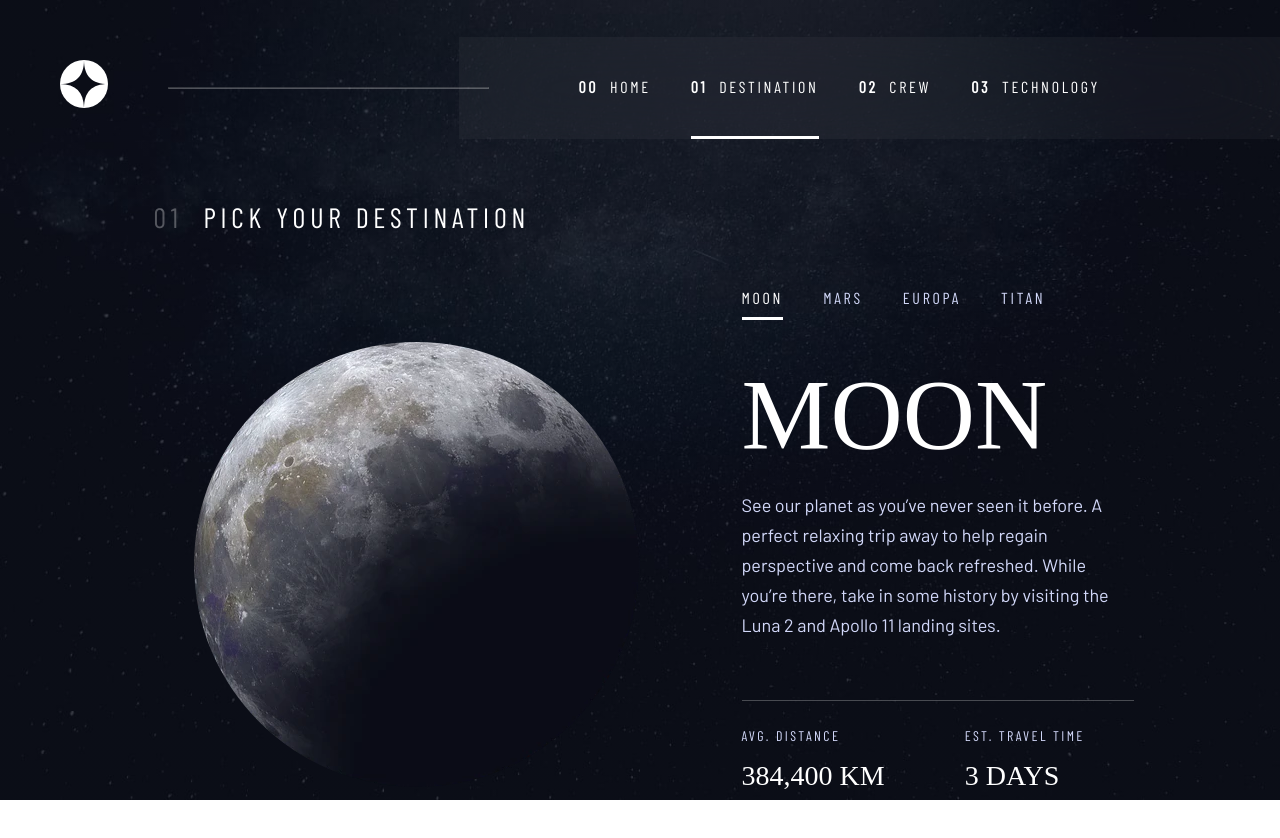
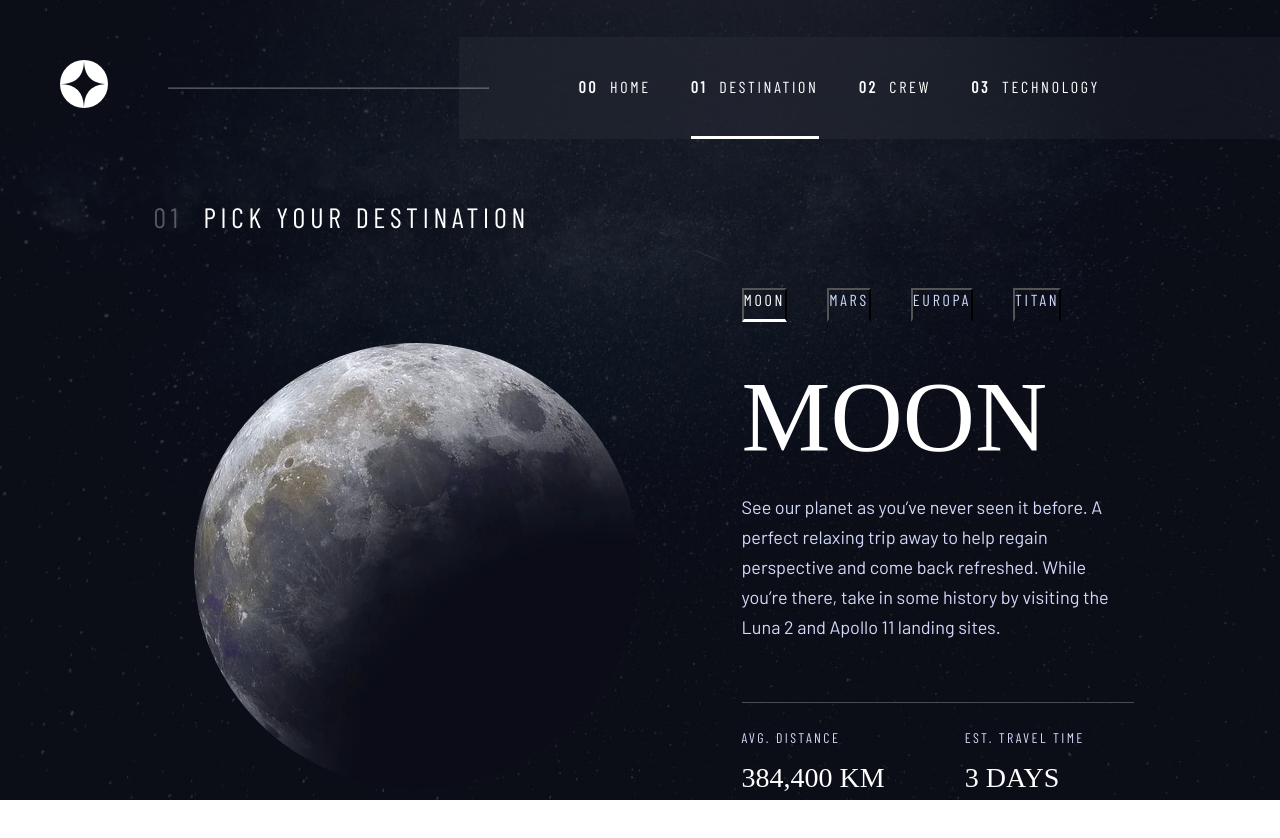
Before and after one commit to AnshumanMahato/space-travel-frontendmentor, a React (Create React App) app: page /destination in a window 1280 px wide. Shown: the top 838 px of the page. Built offline with nearby package versions, Linux system fonts and the light colour scheme; a web font is replaced by a local one.

Commit message:
Destination restructured

```diff
--- a/src/pages/Destination.jsx
+++ b/src/pages/Destination.jsx
@@ -6,7 +6,7 @@ const Destinations = () => {
   let [destination, setDest] = useState("Moon");
 
   const handleClick = (e) => {
-    if (!e.target.classList.contains("destination__navitem")) return;
+    if (!e.target.classList.contains("control__btn")) return;
     const { dest } = e.target.dataset;
     setDest(dest);
   };
@@ -17,42 +17,40 @@ const Destinations = () => {
         <span>01</span>&nbsp;&nbsp;PICK YOUR DESTINATION
       </h5>
       <div className="destination">
-        <nav className="destination__nav">
-          <ul className="destination__navlist" onClick={handleClick}>
-            <li
-              className={`destination__navitem ${
+        <div className="control" onClick={handleClick}>
+          <button
+            className={`control__btn nav-text ${
               destination === "Moon" ? "active" : ""
             }`}
             data-dest="Moon"
           >
             MOON
-            </li>
-            <li
-              className={`destination__navitem ${
+          </button>
+          <button
+            className={`control__btn nav-text ${
               destination === "Mars" ? "active" : ""
             }`}
             data-dest="Mars"
           >
             MARS
-            </li>
-            <li
-              className={`destination__navitem ${
+          </button>
+          <button
+            className={`control__btn nav-text ${
               destination === "Europa" ? "active" : ""
             }`}
             data-dest="Europa"
           >
             EUROPA
-            </li>
-            <li
-              className={`destination__navitem ${
+          </button>
+          <button
+            className={`control__btn nav-text ${
               destination === "Titan" ? "active" : ""
             }`}
             data-dest="Titan"
           >
             TITAN
-            </li>
-          </ul>
-        </nav>
+          </button>
+        </div>
         {destinations.map((dest, key) => (
           <DestSlide key={key} dest={dest} active={dest.name === destination} />
         ))}
--- a/src/sass/_typography.scss
+++ b/src/sass/_typography.scss
@@ -49,7 +49,8 @@
     letter-spacing: 2.35px;
 }
 
-nav {
+nav,
+.nav-text {
     font-family: 'Barlow Condensed', sans-serif;
     font-size: 1.6rem;
     font-weight: 400;
--- a/src/sass/components/_destination.scss
+++ b/src/sass/components/_destination.scss
@@ -20,16 +20,14 @@
         }
     }
 
-    &__nav {
+    .control {
         grid-row: nav-start/nav-end;
         grid-column: desc-start/desc-end;
+        display: flex;
 
-        &list {
-            list-style: none;
-            display: flex;
-        }
-
-        &item {
+        &__btn {
+            background-color: transparent;
+            color: inherit;
             margin-right: 4rem;
             padding-bottom: 1rem;
             border-bottom: 3px solid transparent;
@@ -65,10 +63,6 @@
         }
     }
 
-    // &__name {
-    //     margin: 4rem 0 6rem;
-    // }
-
     &__data {
         display: flex;
         border-top: 1px solid rgba(255, 255, 255, 0.25);
```
Lines whose indentation alone changed are shown as unchanged.
